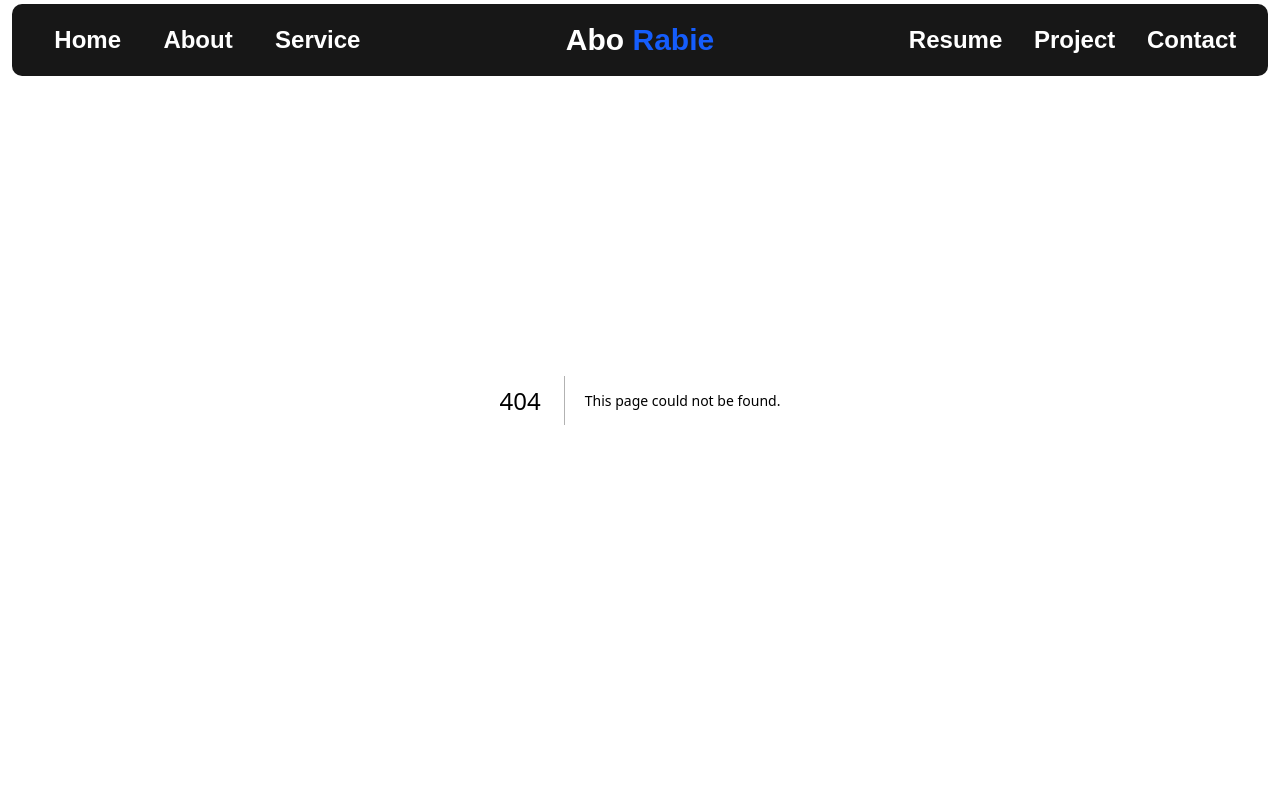
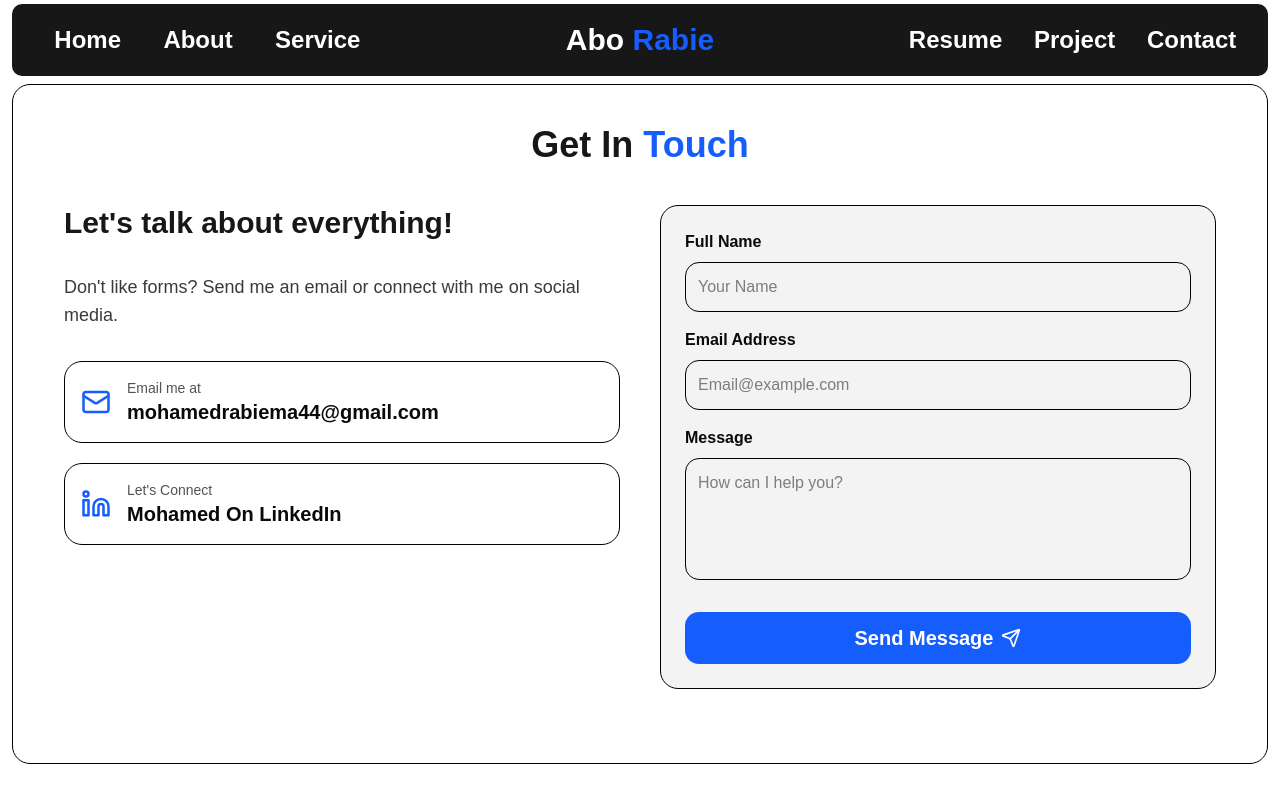
Before and after one commit to mohamedra44/my-portfolio, a Next.js app: page /Contact in a window 1280 px wide. Before the commit this address had no page. Built offline with nearby package versions, Linux system fonts and the light colour scheme.

Commit message:
create project and contact

```diff
--- /dev/null
+++ b/src/app/Contact/page.js
@@ -0,0 +1,97 @@
+import { Mail, Phone, MapPin, Send, Instagram, Linkedin } from "lucide-react";
+import Link from "next/link";
+
+export default function Contact() {
+  return (
+    <div className="layout">
+      <div className="contact screen mt-20 p-5 border border-black rounded-2xl min-h-[calc(100vh-120px)] flex flex-col items-center">
+        <h1 className="text-4xl font-black mt-5 mb-10 text-primary">
+          Get In <span className="text-second">Touch</span>
+        </h1>
+
+        <div className="grid grid-cols-1 lg:grid-cols-2 gap-10 w-full max-w-6xl">
+          {/* الجانب الأيسر: معلومات التواصل */}
+          <div className="flex flex-col gap-8">
+            <h2 className="text-3xl font-bold text-primary">
+              Let&apos;s talk about everything!
+            </h2>
+            <p className="text-lg opacity-80">
+              Don&apos;t like forms? Send me an email or connect with me on
+              social media.
+            </p>
+
+            <div className="flex flex-col gap-5">
+              <Link
+                href={"mailto:mohamedrabiema44@gmail.com"}
+                target="_blank"
+                className="flex items-center gap-4 p-4 border border-black rounded-2xl hover:bg-second hover:text-white transition-all group"
+              >
+                <Mail
+                  className="text-second group-hover:text-white"
+                  size={30}
+                />
+                <div>
+                  <p className="text-sm opacity-70">Email me at</p>
+                  <p className="text-xl font-bold">
+                    mohamedrabiema44@gmail.com
+                  </p>
+                </div>
+              </Link>
+
+              <Link
+                href={
+                  "https://www.linkedin.com/in/mohamed-rabie-0495a73b7?utm_source=share&utm_campaign=share_via&utm_content=profile&utm_medium=android_app"
+                }
+                target="_blank"
+                className="flex items-center gap-4 p-4 border border-black rounded-2xl hover:bg-second hover:text-white transition-all group"
+              >
+                <Linkedin
+                  className="text-second group-hover:text-white"
+                  size={30}
+                />
+                <div>
+                  <p className="text-sm opacity-70">Let&apos;s Connect</p>
+                  <p className="text-xl font-bold">Mohamed On LinkedIn</p>
+                </div>
+              </Link>
+            </div>
+          </div>
+
+          {/* الجانب الأيمن: الـ Form */}
+          <form className="flex flex-col gap-4 w-full bg-primary/5 p-6 rounded-2xl border border-black">
+            <div className="flex flex-col gap-2">
+              <label className="font-bold">Full Name</label>
+              <input
+                type="text"
+                placeholder="Your Name"
+                className="p-3 rounded-xl border border-black focus:outline-none focus:ring-2 focus:ring-second"
+              />
+            </div>
+
+            <div className="flex flex-col gap-2">
+              <label className="font-bold">Email Address</label>
+              <input
+                type="email"
+                placeholder="Email@example.com"
+                className="p-3 rounded-xl border border-black focus:outline-none focus:ring-2 focus:ring-second"
+              />
+            </div>
+
+            <div className="flex flex-col gap-2">
+              <label className="font-bold">Message</label>
+              <textarea
+                rows="4"
+                placeholder="How can I help you?"
+                className="p-3 rounded-xl border border-black focus:outline-none focus:ring-2 focus:ring-second resize-none"
+              ></textarea>
+            </div>
+
+            <button className="mt-4 flex items-center justify-center gap-2 bg-second text-white font-black py-3 rounded-xl hover:bg-primary transition-colors text-xl">
+              Send Message <Send size={20} />
+            </button>
+          </form>
+        </div>
+      </div>
+    </div>
+  );
+}
--- /dev/null
+++ b/src/app/Project/page.js
@@ -0,0 +1,96 @@
+import Image from "next/image";
+import Link from "next/link";
+import { Github, ExternalLink, Layers } from "lucide-react";
+
+export default function Projects() {
+  const projects = [
+    {
+      title: "Jadoo Travel",
+      description:
+        "A modern travel agency landing page built with Next.js and Shadcn UI.",
+      image: "/jadoo-project.png", // حط مسار صورة مشروعك هنا
+      github: "https://github.com/your-username/jadoo",
+      live: "https://jadoo-live.vercel.app",
+      tags: ["Next.js", "Tailwind", "Shadcn"],
+    },
+    {
+      title: "Backend API",
+      description:
+        "Restful API built with Node.js and Express for managing e-commerce data.",
+      image: "/backend-project.png",
+      github: "https://github.com/your-username/api",
+      live: "#",
+      tags: ["Node.js", "Express", "MongoDB"],
+    },
+    // تقدر تضيف مشاريع أكتر هنا بنفس الطريقة
+  ];
+
+  return (
+    <div className="layout">
+      <div className="projects screen mt-20 p-5 border border-black rounded-2xl min-h-[calc(100vh-120px)] flex flex-col items-center">
+        <h1 className="text-4xl font-black mt-5 mb-10 text-primary">
+          My <span className="text-second">Projects</span>
+        </h1>
+
+        <div className="grid grid-cols-1 md:grid-cols-2 lg:grid-cols-3 gap-8 w-full max-w-6xl">
+          {projects.map((project, index) => (
+            <div
+              key={index}
+              className="group relative border border-black rounded-2xl overflow-hidden bg-white hover:shadow-xl transition-all duration-300"
+            >
+              {/* صورة المشروع مع الـ Hover Effect */}
+              <div className="relative h-48 w-full border-b border-black overflow-hidden">
+                <Image
+                  src={project.image}
+                  alt={project.title}
+                  fill
+                  className="object-cover group-hover:scale-110 transition-transform duration-500"
+                />
+                {/* Overlay يظهر عند الـ Hover */}
+                <div className="absolute inset-0 bg-primary/60 opacity-0 group-hover:opacity-100 transition-opacity duration-300 flex items-center justify-center gap-5">
+                  <Link
+                    href={project.github}
+                    target="_blank"
+                    className="bg-white p-2 rounded-full hover:bg-second hover:text-white transition-colors"
+                  >
+                    <Github size={24} />
+                  </Link>
+                  <Link
+                    href={project.live}
+                    target="_blank"
+                    className="bg-white p-2 rounded-full hover:bg-second hover:text-white transition-colors"
+                  >
+                    <ExternalLink size={24} />
+                  </Link>
+                </div>
+              </div>
+
+              {/* تفاصيل المشروع */}
+              <div className="p-5">
+                <div className="flex items-center gap-2 mb-2 text-second font-bold">
+                  <Layers size={18} />
+                  <h2 className="text-xl text-primary">{project.title}</h2>
+                </div>
+                <p className="text-sm opacity-80 mb-4 line-clamp-2">
+                  {project.description}
+                </p>
+
+                {/* الـ Tags */}
+                <div className="flex flex-wrap gap-2">
+                  {project.tags.map((tag) => (
+                    <span
+                      key={tag}
+                      className="text-[10px] font-bold border border-black px-2 py-0.5 rounded-full bg-secondary/10"
+                    >
+                      {tag}
+                    </span>
+                  ))}
+                </div>
+              </div>
+            </div>
+          ))}
+        </div>
+      </div>
+    </div>
+  );
+}
```
